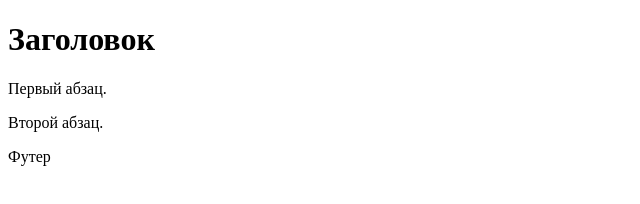
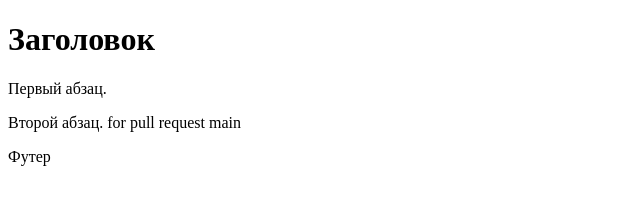
Before and after one commit to DariaZinchenko/demo, a plain HTML site: page index.html in a window 1280 px wide. Shown: the whole page, without its empty margins (0-640 px from the left). Drawn offline with Linux system fonts and the light colour scheme.

Commit message:
pull request 2

```diff
--- a/index.html
+++ b/index.html
@@ -8,7 +8,7 @@
   <h1>Заголовок</h1>
   <!-- Комментарий -->
   <p>Первый абзац.</p>
-  <p>Второй абзац.</p>
+  <p>Второй абзац.   for pull request main</p>
   <footer>Футер</footer>
  </body>
 </html>
```
